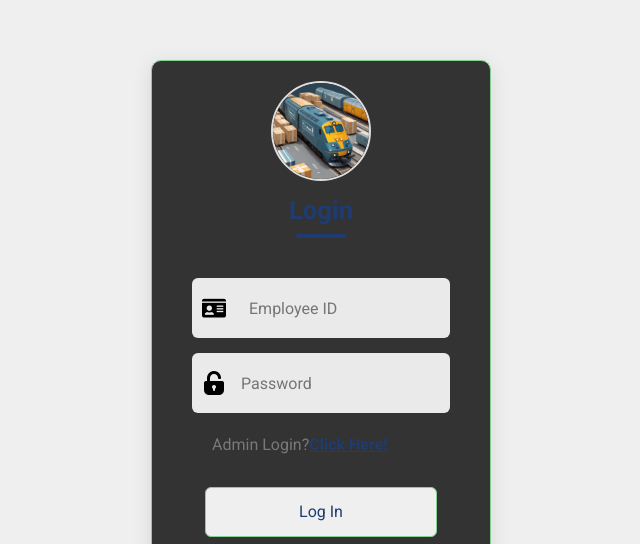
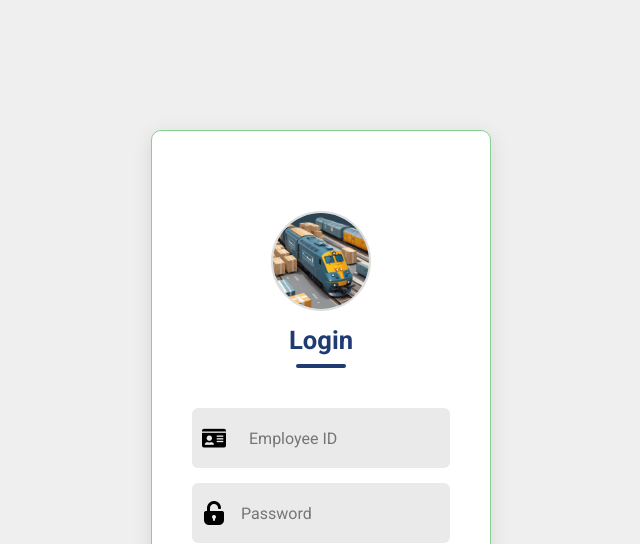
Before and after one commit to ParcelManagment/Website_Frontend, a React (Create React App) app in the folder Parcel_Management_System/: page / in a window 1280 px wide. Shown: the part 256-800 px from the top of the page, without its empty margins (319-959 px from the left). Built offline with nearby package versions, Linux system fonts and the light colour scheme.

Commit message:
update view

```diff
--- a/Parcel_Management_System/src/Components/ViewPage/ViewPage.css
+++ b/Parcel_Management_System/src/Components/ViewPage/ViewPage.css
@@ -186,9 +186,10 @@
 
   /* Adjusting the container's top margin and centering the table */
   .container {
-    margin-top: 350px;
-    max-width: 1000px;
-    background-color: #333;
+    margin-top: 550px;
+    padding-top: 100px;
+    max-width: 1500px;
+
   }
 
   .table-responsive {
```
